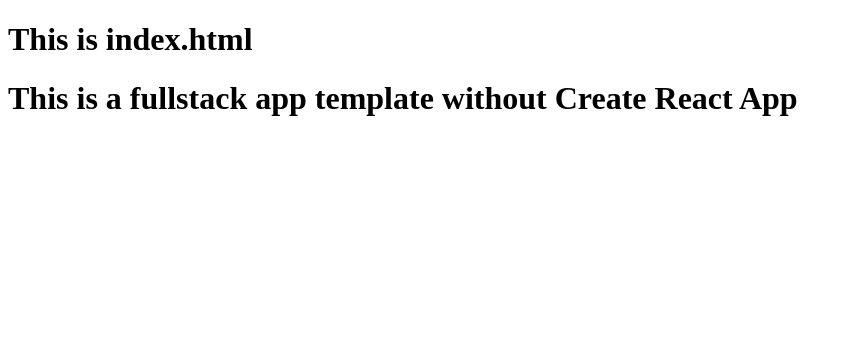
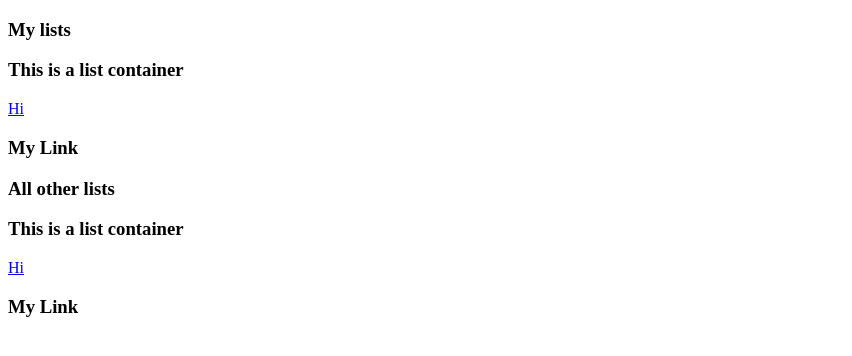
Before and after one commit to TeamPika-DDJS/linklet, a React app: page / in a window 1280 px wide. Shown: the whole page, without its empty margins (0-852 px from the left). Built offline with nearby package versions, Linux system fonts and the light colour scheme.

Commit message:
add containers and components, started adding react router

```diff
--- a/client/App.js
+++ b/client/App.js
@@ -1,11 +1,27 @@
 import { stringLiteral } from "@babel/types";
-import React, {useState, useEffect} from "react";
+import React from "react";
+import {
+    Routes,
+    Route
+} from "react-router-dom";
+import Home from "./containers/Home";
+import URLComponent from "./components/URLComponent";
 
 const App = () => {
-
     return (
         <>
-        <h1>This is a fullstack app template without Create React App</h1>
+        <Routes>
+            <Route
+            exact
+            path="/"
+            element={<Home />}
+            />
+            <Route
+            exact
+            path="/banana"
+            element={<URLComponent />}
+            />
+        </Routes>
         </>
     )
 }
--- /dev/null
+++ b/client/components/URLComponent.jsx
@@ -0,0 +1,13 @@
+import React from "react";
+import { Link } from "react-router-dom";
+
+const URLComponent = () => {
+    return (
+        <div>
+            <Link to="/banana">Hi</Link>
+            <h3>My Link</h3>
+        </div>
+    )
+}
+
+export default URLComponent;
--- /dev/null
+++ b/client/containers/Home.jsx
@@ -0,0 +1,18 @@
+import React from "react";
+import ListContainer from "./ListContainer"
+
+const Home = () => {
+
+    return (
+        <div>
+            <h3>My lists</h3>
+            <ListContainer />
+
+            <h3>All other lists</h3>
+            <ListContainer />
+
+        </div>
+    )
+}
+
+export default Home;
--- /dev/null
+++ b/client/containers/ListContainer.jsx
@@ -0,0 +1,14 @@
+import React from "react";
+import URLComponent from "../components/URLComponent"
+
+const ListContainer = () => {
+
+    return (
+        <div>
+            <h3>This is a list container</h3>
+            <URLComponent />
+        </div>
+    )
+}
+
+export default ListContainer;
--- a/client/index.html
+++ b/client/index.html
@@ -7,8 +7,6 @@
     <title>Fullstack App Template</title>
 </head>
 <body>
-    <h1>This is index.html</h1>
     <main id = "root"></main>
-
 </body>
 </html>
--- a/client/index.js
+++ b/client/index.js
@@ -1,6 +1,17 @@
 import React from "react";
 import { createRoot } from "react-dom/client";
 import App from "./App";
+import {
+  BrowserRouter,
+  createBrowserRouter,
+  RouterProvider,
+} from "react-router-dom";
 
 const root = createRoot(document.getElementById('root'));
-root.render(<App />);
+root.render(
+  <React.StrictMode>
+    <BrowserRouter>
+      <App />
+    </BrowserRouter>
+  </React.StrictMode>
+);
--- a/package.json
+++ b/package.json
@@ -19,6 +19,7 @@
     "react": "^18.2.0",
     "react-dom": "^18.2.0",
     "react-router": "^6.5.0",
+    "react-router-dom": "^6.6.2",
     "ts-node": "^10.9.1"
   },
   "devDependencies": {
--- a/server/server.js
+++ b/server/server.js
@@ -4,14 +4,15 @@
 const app = express();
 dotenv.config();
 
-const MODE = process.env.NODE_ENV || 'proudction';
+const MODE = process.env.NODE_ENV || 'production';
 const PORT = process.env.port || 3000;
 
 app.use(express.json());
+// app.use('/*', express.static(path.resolve(__dirname,'../dist')));
 
 if (MODE === 'production') {
     // statically serve everything in the build folder on the route '/dist'
-    app.use('/', express.static(path.resolve(__dirname,'../dist')))
+    app.use('/', express.static(path.resolve(__dirname,'../dist')));
 }
 
 app.listen(PORT, () => {
--- a/webpack.config.js
+++ b/webpack.config.js
@@ -80,6 +80,8 @@
     hot: true,
     // livereload: enable live reload on browswer
     liveReload: true,
+    // allows for react router direct endpoint access
+    historyApiFallback: true
   },
 
   performance: {
```
Also changed, not shown: 1 other file.
